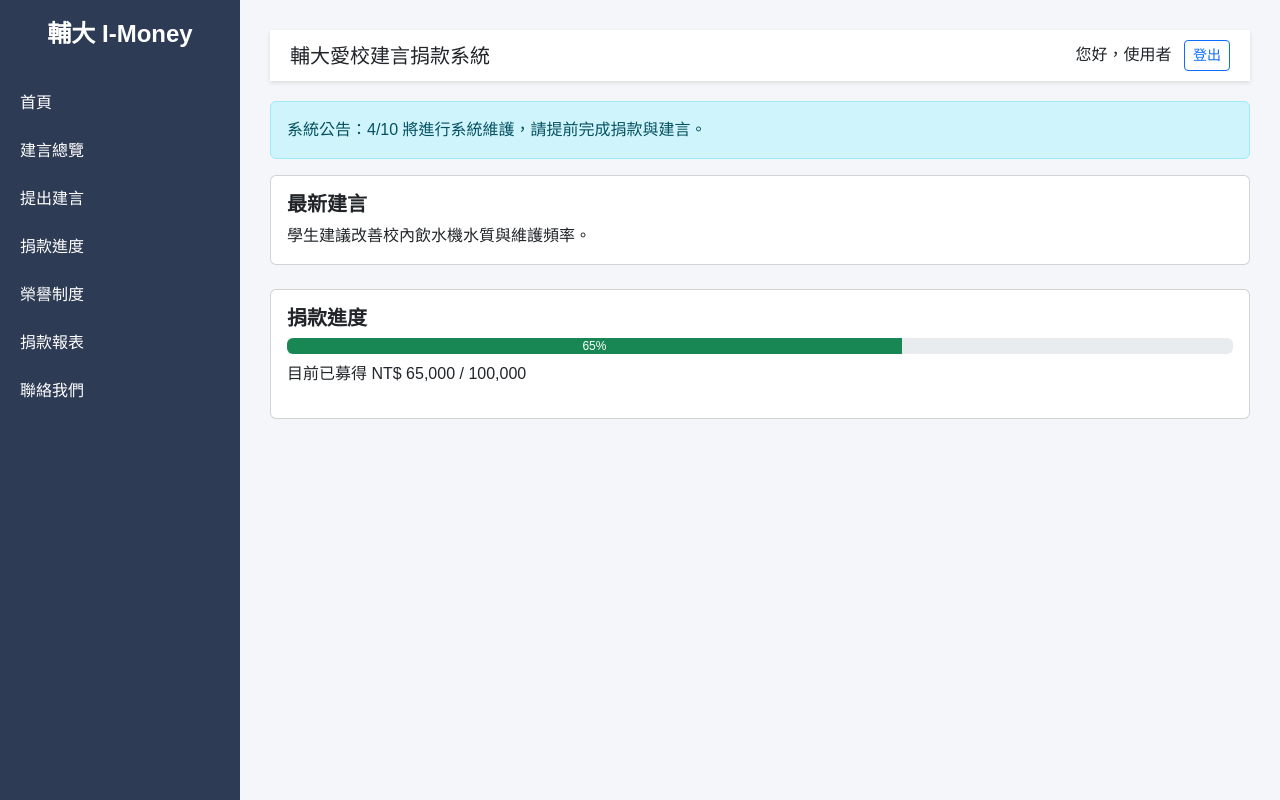
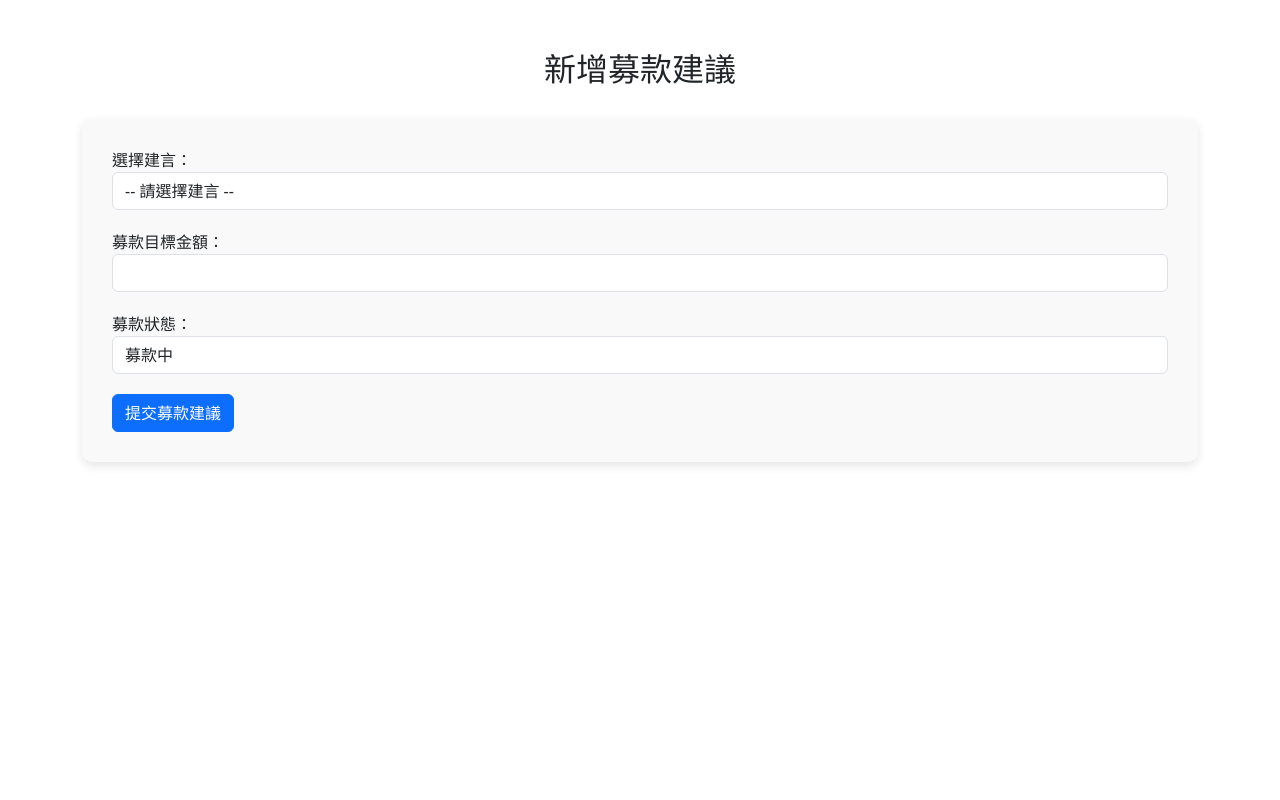
Before and after one commit to SA5202/SA, a PHP site: page /test.php in a window 1280 px wide. Run offline with PHP 8.4, Linux system fonts and the light colour scheme; tables that the repository leaves empty or names only in its code hold one stand-in row (values such as "Sample post").

Commit message:
募款建言功能

```diff
--- a/test.php
+++ b/test.php
@@ -1,105 +1,120 @@
+<?php
+session_start();
+
+// 資料庫連接
+$servername = "localhost";
+$username = "root";
+$password = "";
+$dbname = "SA";
+
+$conn = new mysqli($servername, $username, $password, $dbname);
+
+if ($conn->connect_error) {
+    die("資料庫連接失敗: " . $conn->connect_error);
+}
+
+// 處理表單提交
+if ($_SERVER["REQUEST_METHOD"] == "POST") {
+
+    $suggestion_id = $_POST['suggestion_id'];
+    $required_amount = $_POST['required_amount'];
+    $status = $_POST['status'];
+
+    // 插入募款建議到 FundingSuggestion
+    $sql = "INSERT INTO FundingSuggestion (Suggestion_ID, Required_Amount, Raised_Amount, Status, Updated_At)
+            VALUES (?, ?, 0, ?, NOW())";
+    $stmt = $conn->prepare($sql);
+    $stmt->bind_param("ids", $suggestion_id, $required_amount, $status);
+
+    if ($stmt->execute()) {
+        // 插入成功後跳轉到 test1.php 顯示進度
+        header("Location: test1.php");
+        exit();
+    } else {
+        echo "<p>新增募款建議失敗：" . $conn->error . "</p>";
+    }
+
+    $stmt->close();
+}
+
+// 查詢已有的建言
+$sql = "SELECT Suggestion_ID, Title FROM Suggestion";
+$result = $conn->query($sql);
+?>
+
 <!DOCTYPE html>
 <html lang="zh-Hant">
+
 <head>
-  <meta charset="UTF-8">
-  <meta name="viewport" content="width=device-width, initial-scale=1">
-  <title>輔大愛校建言捐款系統</title>
-  <link href="https://cdn.jsdelivr.net/npm/bootstrap@5.3.2/dist/css/bootstrap.min.css" rel="stylesheet">
+    <meta charset="UTF-8" />
+    <meta name="viewport" content="width=device-width, initial-scale=1.0" />
+    <title>新增募款建議</title>
+
+    <!-- 引入Bootstrap樣式 -->
+    <link rel="stylesheet" href="https://cdn.jsdelivr.net/npm/bootstrap@5.3.0/dist/css/bootstrap.min.css" />
     <style>
-    body {
-      background-color: #f4f6f9;
-      font-family: 'Noto Sans TC', sans-serif;
+        .form-container {
+            margin-top: 50px;
         }
-    .sidebar {
-      height: 100vh;
-      background-color: #2e3b55;
-      color: white;
-      position: fixed;
-      width: 240px;
-      padding-top: 20px;
-    }
-    .sidebar h4 {
+
+        .form-container h2 {
             text-align: center;
-      font-weight: bold;
             margin-bottom: 30px;
         }
-    .sidebar a {
-      color: white;
-      text-decoration: none;
-      display: block;
-      padding: 12px 20px;
+
+        .form-container form {
+            background-color: #f9f9f9;
+            padding: 30px;
+            border-radius: 10px;
+            box-shadow: 0 4px 10px rgba(0, 0, 0, 0.1);
         }
-    .sidebar a:hover {
-      background-color: #1d273a;
-    }
-    .main {
-      margin-left: 240px;
-      padding: 30px;
-    }
-    .card-title {
-      font-weight: 600;
-    }
-    .topbar {
-      background-color: white;
-      padding: 10px 20px;
-      box-shadow: 0 2px 4px rgba(0,0,0,0.1);
+
+        .form-container form .form-group {
             margin-bottom: 20px;
-    }
-    .topbar .user-info {
-      text-align: right;
         }
     </style>
 </head>
+
 <body>
-
-  <!-- 側邊欄 -->
-  <div class="sidebar">
-    <h4>輔大 I-Money</h4>
-    <a href="#">首頁</a>
-    <a href="#">建言總覽</a>
-    <a href="#">提出建言</a>
-    <a href="#">捐款進度</a>
-    <a href="#">榮譽制度</a>
-    <a href="#">捐款報表</a>
-    <a href="#">聯絡我們</a>
+    <div class="container form-container">
+        <h2>新增募款建議</h2>
+        <form action="test.php" method="POST">
+            <div class="form-group">
+                <label for="suggestion_id">選擇建言：</label>
+                <select name="suggestion_id" id="suggestion_id" class="form-control" required>
+                    <option value="">-- 請選擇建言 --</option>
+                    <?php
+                    if ($result->num_rows > 0) {
+                        while ($row = $result->fetch_assoc()) {
+                            echo "<option value='" . $row['Suggestion_ID'] . "'>" . htmlspecialchars($row['Title']) . "</option>";
+                        }
+                    } else {
+                        echo "<option disabled>無可選建言</option>";
+                    }
+                    ?>
+                </select>
             </div>
 
-  <!-- 主內容區 -->
-  <div class="main">
-    <!-- 上方欄 -->
-    <div class="topbar d-flex justify-content-between align-items-center">
-      <h5 class="mb-0">輔大愛校建言捐款系統</h5>
-      <div class="user-info">
-        <span>您好，使用者</span>
-        <button class="btn btn-outline-primary btn-sm ms-2">登出</button>
-      </div>
+            <div class="form-group">
+                <label for="required_amount">募款目標金額：</label>
+                <input type="number" name="required_amount" id="required_amount" class="form-control" required min="0" step="0.01">
             </div>
 
-    <!-- 系統公告 -->
-    <div class="alert alert-info">
-      系統公告：4/10 將進行系統維護，請提前完成捐款與建言。
+            <div class="form-group">
+                <label for="status">募款狀態：</label>
+                <select name="status" id="status" class="form-control" required>
+                    <option value="募款中">募款中</option>
+                    <option value="已達標">已達標</option>
+                    <option value="募款結束">募款結束</option>
+                </select>
             </div>
 
-    <!-- 建言內容 -->
-    <div class="card mb-4">
-      <div class="card-body">
-        <h5 class="card-title">最新建言</h5>
-        <p class="card-text">學生建議改善校內飲水機水質與維護頻率。</p>
-      </div>
+            <button type="submit" class="btn btn-primary btn-block">提交募款建議</button>
+        </form>
     </div>
 
-    <!-- 捐款進度 -->
-    <div class="card">
-      <div class="card-body">
-        <h5 class="card-title">捐款進度</h5>
-        <div class="progress">
-          <div class="progress-bar bg-success" style="width: 65%;">65%</div>
-        </div>
-        <p class="mt-2">目前已募得 NT$ 65,000 / 100,000</p>
-      </div>
-    </div>
-  </div>
+    <?php $conn->close(); ?>
 
-  <script src="https://cdn.jsdelivr.net/npm/bootstrap@5.3.2/dist/js/bootstrap.bundle.min.js"></script>
 </body>
+
 </html>
```
Also changed, not shown: donate.php (+117 -76 lines). Lines whose indentation alone changed are shown as unchanged.
